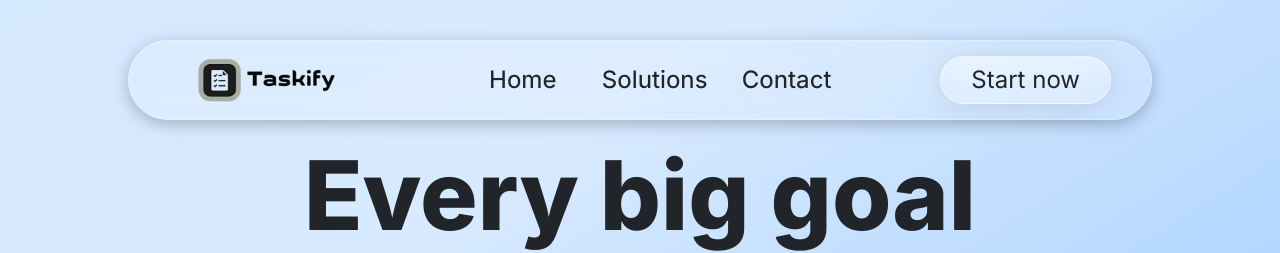
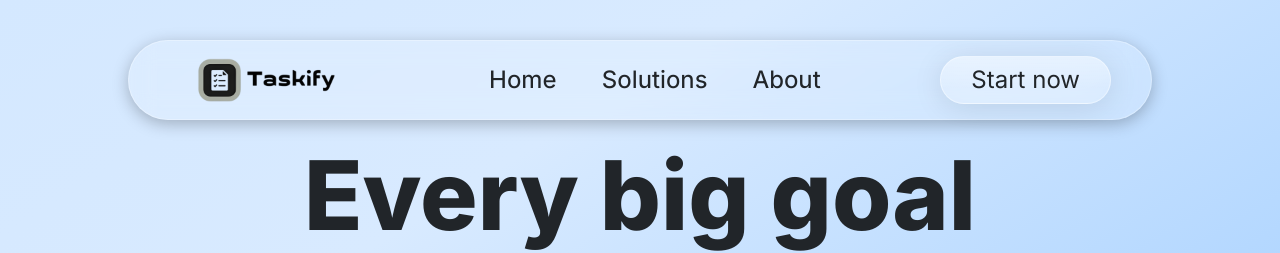
Before and after one commit to adawev/Taskify, a React (Vite) app: page / in a window 1280 px wide. Shown: the top 253 px of the page. Built offline with nearby package versions, Linux system fonts and the light colour scheme.

Commit message:
pages conf & react LINK

```diff
--- a/src/App.jsx
+++ b/src/App.jsx
@@ -1,11 +1,19 @@
 import {Route, Routes} from "react-router-dom";
+import SolutionsPage from "./pages/SolutionsPage";
+import AboutPage from "./pages/AboutPage";
 import LandingPage from "./pages/LandingPage";
+import Navbar from "./components/Navbar/Navbar";
 
 function App() {
 
     return (<div className={'container-fluid'}>
+
             <Routes>
-                <Route path="/" element={<LandingPage/>}/>
+                <Route path={'/'} element={<Navbar/>}>
+                    <Route path="/" element={<LandingPage/>}/>
+                    <Route path="/solutions" element={<SolutionsPage/>}/>
+                    <Route path="/about" element={<AboutPage/>}/>
+                </Route>
             </Routes>
         </div>
     )
--- a/src/components/LandingPageComponents/Hero/Hero.jsx
+++ b/src/components/LandingPageComponents/Hero/Hero.jsx
@@ -1,21 +1,9 @@
 import './style.scss'
-import logo from '../../../images/taskify_logo.png'
 
 // import Dashboard from './images/Dashboard.png'
 function Hero() {
     return <div className={"HeroLandingPage"}>
-        <header className='navbar_header'>
-            <img src={logo} alt="logo" className='logo'/>
-            <div className='navbar'>
-                <a href="/" className='nav'>Home</a>
-                <a href="/" className='nav'>Solutions</a>
-                <a href="/" className='nav'>Contact</a>
-            </div>
-            <button className='Start'>Start now</button>
-        </header>
         <div className="HeroLandingPage">
-
-
             <section className='Hero_start'>
                 <div className='reviews'></div>
                 <h1 className='main_title'>Every big goal starts with a small task.</h1>
--- a/src/components/LandingPageComponents/Hero/style.scss
+++ b/src/components/LandingPageComponents/Hero/style.scss
@@ -8,74 +8,6 @@
   display: flex;
   flex-direction: column;
 
-  .navbar_header {
-    width: 80%;
-    padding: 35px 40px;
-    background: linear-gradient(180deg, #FFFFFF 60%, #FFFFFF 20%);
-    display: flex;
-    flex-direction: row;
-    justify-content: space-between;
-    align-items: center;
-    height: 80px;
-    position: fixed;
-    z-index: 10000;
-    background: rgba(255, 255, 255, 0.15);
-    backdrop-filter: blur(12px);
-    border-radius: 40px;
-    border: 1px solid rgba(255, 255, 255, 0.3);
-    box-shadow: 0 4px 16px rgba(0, 0, 0, 0.25);
-    margin: 40px 10%;
-
-    .logo {
-      width: 200px;
-      cursor: pointer;
-    }
-
-    .navbar {
-      display: flex;
-      width: 40%;
-      justify-content: space-between;
-
-      .nav {
-        color: #212529;
-        font-size: 24px;
-        font-weight: 450;
-        width: 30%;
-        align-items: center;
-        border: 1px solid transparent;
-        border-radius: 25px;
-        padding: 5px 0;
-        text-align: center;
-        display: flex;
-        justify-content: center;
-      }
-
-      .nav:hover {
-        border: 1px solid rgba(255, 255, 255, 0.4);
-        background: rgba(255, 255, 255, 0.35);
-      }
-    }
-
-    .Start {
-      padding: 5px 30px;
-      color: #212529;
-      background: rgba(255, 255, 255, 0.2);
-      border: 1px solid rgba(255, 255, 255, 0.4);
-      border-radius: 50px;
-      backdrop-filter: blur(20px);
-      box-shadow: 0 4px 30px rgba(0, 0, 0, 0.1);
-      cursor: pointer;
-      transition: all 0.3s ease;
-      font-size: 24px;
-      background: linear-gradient(180deg, rgba(255, 255, 255, 0.43) 0%, rgba(255, 255, 255, 0.215) 68.53%);
-
-    }
-
-    .Start:hover {
-      background: rgba(255, 255, 255, 0.35);
-      box-shadow: 0 8px 40px rgba(0, 0, 0, 0.2);
-    }
-  }
 
 
   .Hero_start {
--- /dev/null
+++ b/src/components/Navbar/Navbar.jsx
@@ -0,0 +1,23 @@
+import logo from "../../images/taskify_logo.png";
+import './style.scss'
+import {Outlet, Link} from "react-router-dom";
+
+function Navbar() {
+    return <div className="wrapperNavbar">
+        <div className='navbar_header'>
+            <Link to="/">
+                <img src={logo} alt="logo" className='logo'/>
+            </Link>
+            <div className='navbar'>
+                <Link to="/" className='nav'>Home</Link>
+                <Link to="/solutions" className='nav'>Solutions</Link>
+                <Link to="/about" className='nav'>About</Link>
+            </div>
+            <button className='Start'>Start now</button>
+        </div>
+        <Outlet/>
+    </div>
+
+}
+
+export default Navbar;
--- /dev/null
+++ b/src/components/Navbar/style.scss
@@ -0,0 +1,68 @@
+.navbar_header {
+  width: 80%;
+  padding: 35px 40px;
+  background: linear-gradient(180deg, #FFFFFF 60%, #FFFFFF 20%);
+  display: flex;
+  flex-direction: row;
+  justify-content: space-between;
+  align-items: center;
+  height: 80px;
+  position: fixed;
+  z-index: 10000;
+  background: rgba(255, 255, 255, 0.15);
+  backdrop-filter: blur(12px);
+  border-radius: 40px;
+  border: 1px solid rgba(255, 255, 255, 0.3);
+  box-shadow: 0 4px 16px rgba(0, 0, 0, 0.25);
+  margin: 40px 10%;
+
+  .logo {
+    width: 200px;
+    cursor: pointer;
+  }
+
+  .navbar {
+    display: flex;
+    width: 40%;
+    justify-content: space-between;
+
+    .nav {
+      color: #212529;
+      font-size: 24px;
+      font-weight: 450;
+      width: 30%;
+      align-items: center;
+      border: 1px solid transparent;
+      border-radius: 25px;
+      padding: 5px 0;
+      text-align: center;
+      display: flex;
+      justify-content: center;
+    }
+
+    .nav:hover {
+      border: 1px solid rgba(255, 255, 255, 0.4);
+      background: rgba(255, 255, 255, 0.35);
+    }
+  }
+
+  .Start {
+    padding: 5px 30px;
+    color: #212529;
+    background: rgba(255, 255, 255, 0.2);
+    border: 1px solid rgba(255, 255, 255, 0.4);
+    border-radius: 50px;
+    backdrop-filter: blur(20px);
+    box-shadow: 0 4px 30px rgba(0, 0, 0, 0.1);
+    cursor: pointer;
+    transition: all 0.3s ease;
+    font-size: 24px;
+    background: linear-gradient(180deg, rgba(255, 255, 255, 0.43) 0%, rgba(255, 255, 255, 0.215) 68.53%);
+
+  }
+
+  .Start:hover {
+    background: rgba(255, 255, 255, 0.35);
+    box-shadow: 0 8px 40px rgba(0, 0, 0, 0.2);
+  }
+}
--- /dev/null
+++ b/src/pages/AboutPage.jsx
@@ -0,0 +1,12 @@
+import Hero from "../components/LandingPageComponents/Hero/Hero";
+import Footer from "../components/FooterSection/Footer";
+import Navbar from "../components/Navbar/Navbar";
+
+function AboutPage() {
+    return <div className="AboutPage">
+        <Hero/>
+        about
+        <Footer/>
+    </div>
+}
+export default AboutPage;
--- a/src/pages/LandingPage.jsx
+++ b/src/pages/LandingPage.jsx
@@ -1,7 +1,8 @@
 import Hero from "../components/LandingPageComponents/Hero/Hero";
 import Solutions from "../components/LandingPageComponents/Solutions/Solutions";
 import Reviews from "../components/LandingPageComponents/Reviews/Reviews";
-import Footer from "../components/LandingPageComponents/Footer/Footer";
+import Footer from "../components/FooterSection/Footer";
+import Navbar from "../components/Navbar/Navbar";
 
 function LandingPage() {
     return <div className="LandingPage">
--- /dev/null
+++ b/src/pages/SolutionsPage.jsx
@@ -0,0 +1,11 @@
+import Hero from "../components/LandingPageComponents/Hero/Hero";
+import Footer from "../components/FooterSection/Footer";
+
+function SolutionsPage() {
+    return <div className="SolutionsPage">
+        <Hero/>
+        solutions
+        <Footer/>
+    </div>
+}
+export default SolutionsPage;
```
Also changed, not shown: src/components/FooterSection/Footer.jsx (renamed from src/components/LandingPageComponents/Footer/Footer.jsx), src/components/FooterSection/style.scss (renamed from src/components/LandingPageComponents/Footer/style.scss).
